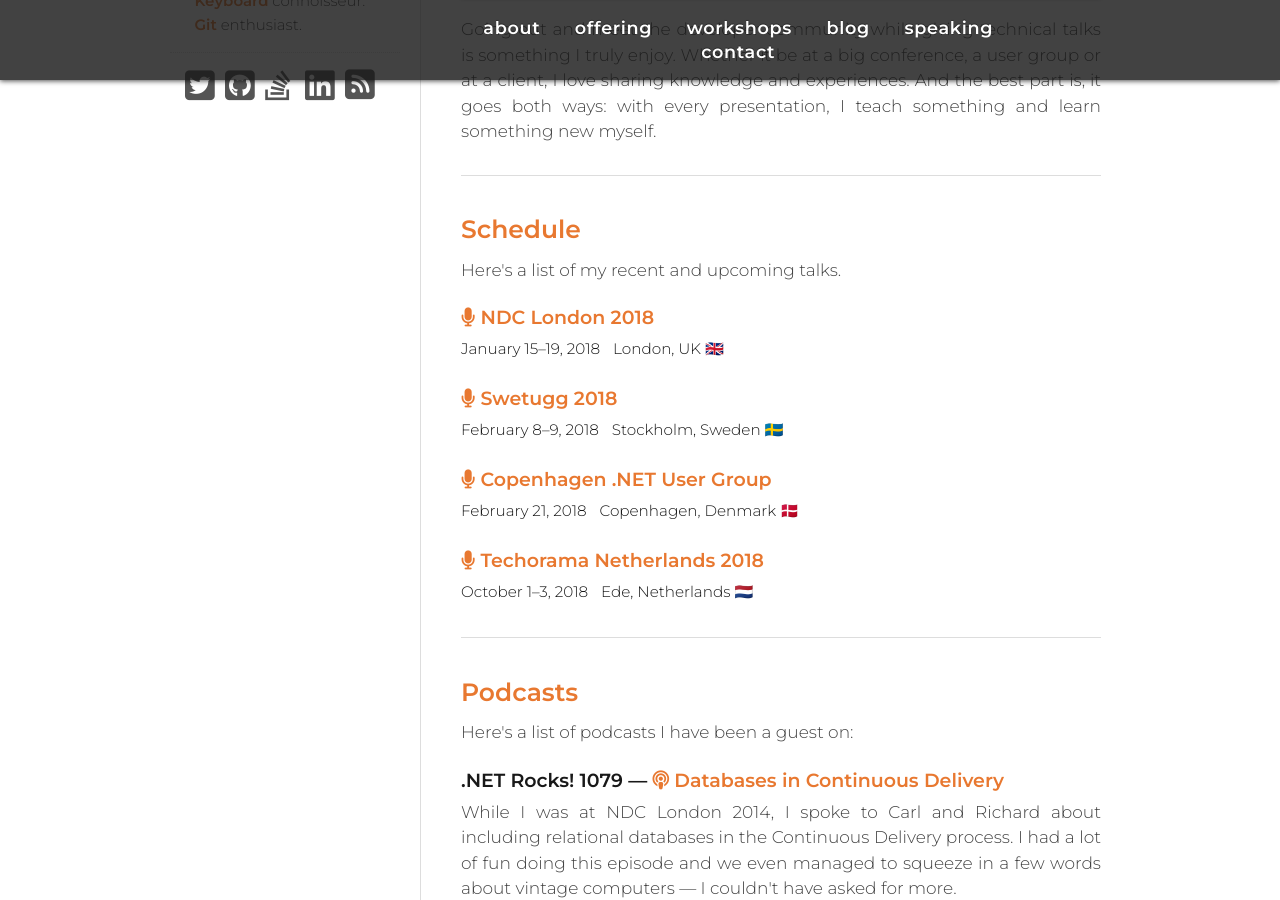
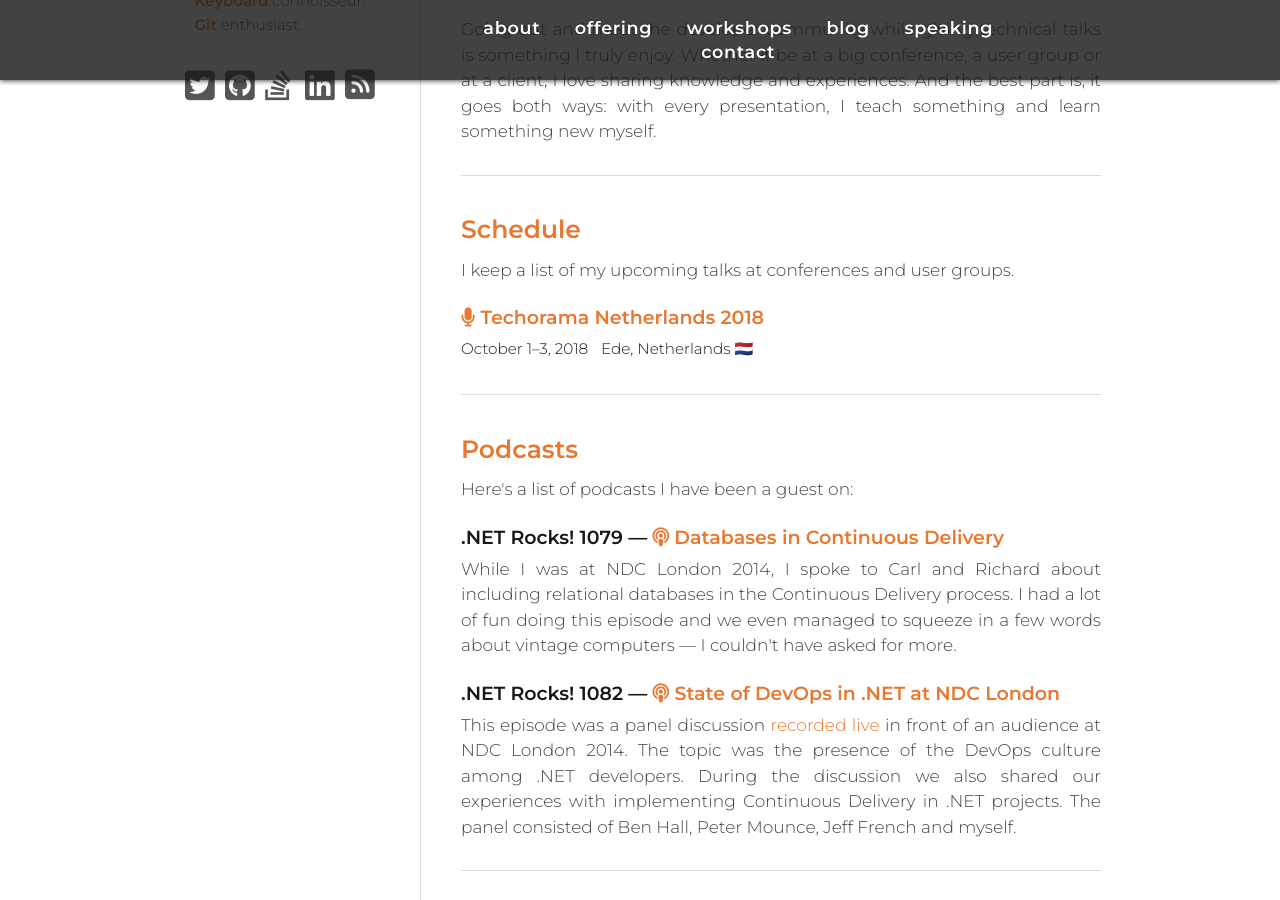
Before and after one commit to megakemp/megakemp.github.io, a Jekyll site: the page built from speaking/index.html, in a window 1280 px wide and 900 px high, scrolled down 419 px. Built offline with Jekyll 4.4.1, drawn with Linux system fonts in a browser that asks for light colours; nearby versions of some CDN libraries; comment, search, counter and statistics services are not loaded.

Commit message:
Removes old entries from the speaking schedule

```diff
--- a/speaking/index.html
+++ b/speaking/index.html
@@ -17,37 +17,7 @@
   <hr/>
 
   <h2 id="schedule">Schedule</h2>
-  <p>Here's a list of my recent and upcoming talks.</p>
-
-  <h4>
-      <span><a href="https://ndc-london.com/talk/cake-net-core-write-once-build-anywhere/" target="_blank"><i class="fa fa-microphone" aria-hidden="true"></i> NDC London 2018</a></span>
-    <div class="nowrap">
-      <span class="inline-info">January 15–19, 2018</span>
-      <span class="inline-info">London, UK 🇬🇧</span>
-    </div>
-  </h4>
-
-  <p></p>
-
-  <h4>
-      <span><a href="https://swetugg.se/swetugg-2018/speakers/enrico-campidoglio/" target="_blank"><i class="fa fa-microphone" aria-hidden="true"></i> Swetugg 2018</a></span>
-    <div class="nowrap">
-      <span class="inline-info">February 8–9, 2018</span>
-      <span class="inline-info">Stockholm, Sweden 🇸🇪</span>
-    </div>
-  </h4>
-
-  <p></p>
-
-  <h4>
-      <span><a href="https://www.meetup.com/Copenhagen-Net-User-Group/events/247489498/" target="_blank"><i class="fa fa-microphone" aria-hidden="true"></i> Copenhagen .NET User Group</a></span>
-    <div class="nowrap">
-      <span class="inline-info">February 21, 2018</span>
-      <span class="inline-info">Copenhagen, Denmark 🇩🇰</span>
-    </div>
-  </h4>
-
-  <p></p>
+  <p>I keep a list of my upcoming talks at conferences and user groups.</p>
 
   <h4>
       <span><a href="https://techoramanetherlands2018.sched.com/event/EjEM/understanding-git-behind-the-command-line" target="_blank"><i class="fa fa-microphone" aria-hidden="true"></i> Techorama Netherlands 2018</a></span>
```
